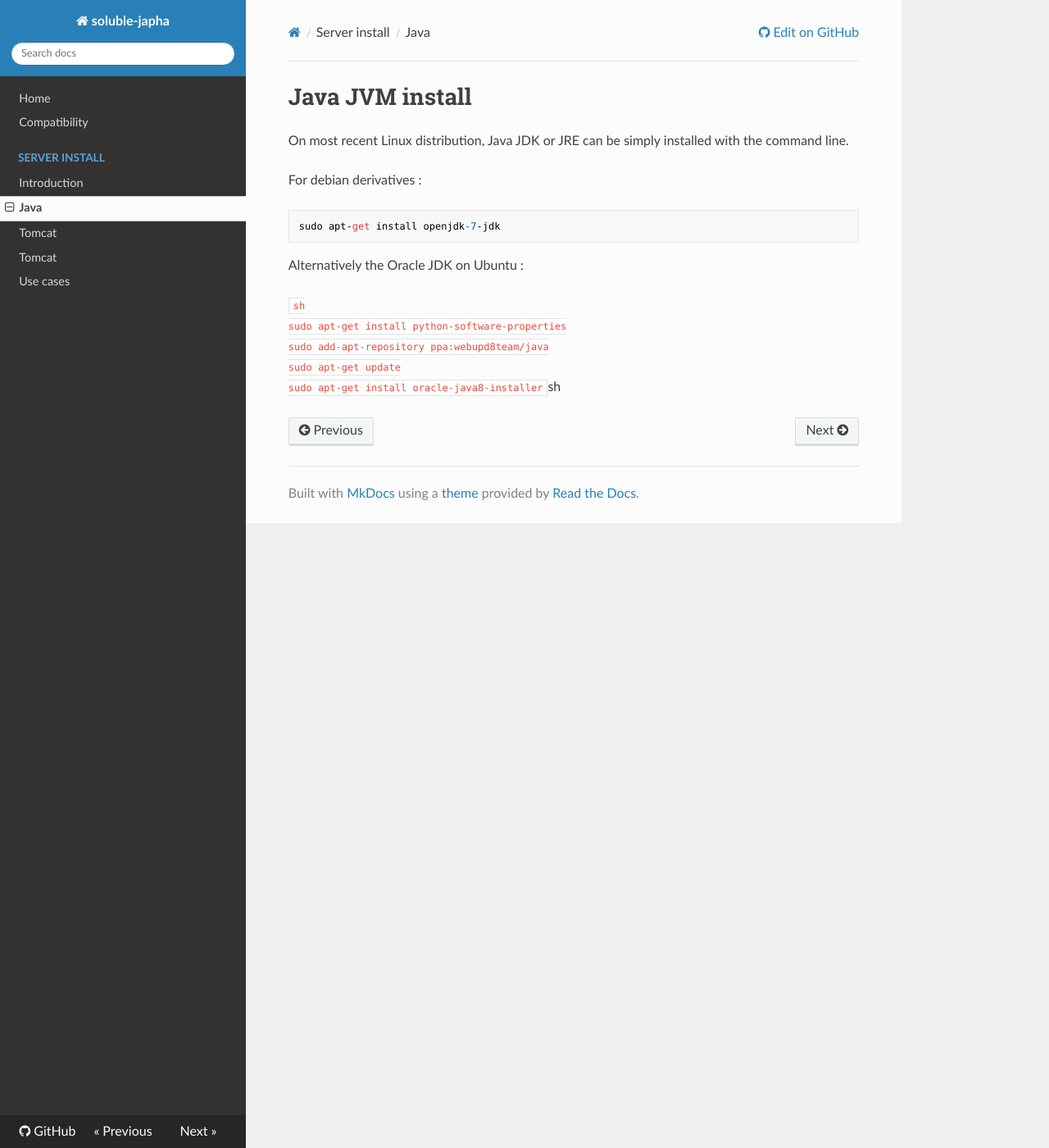
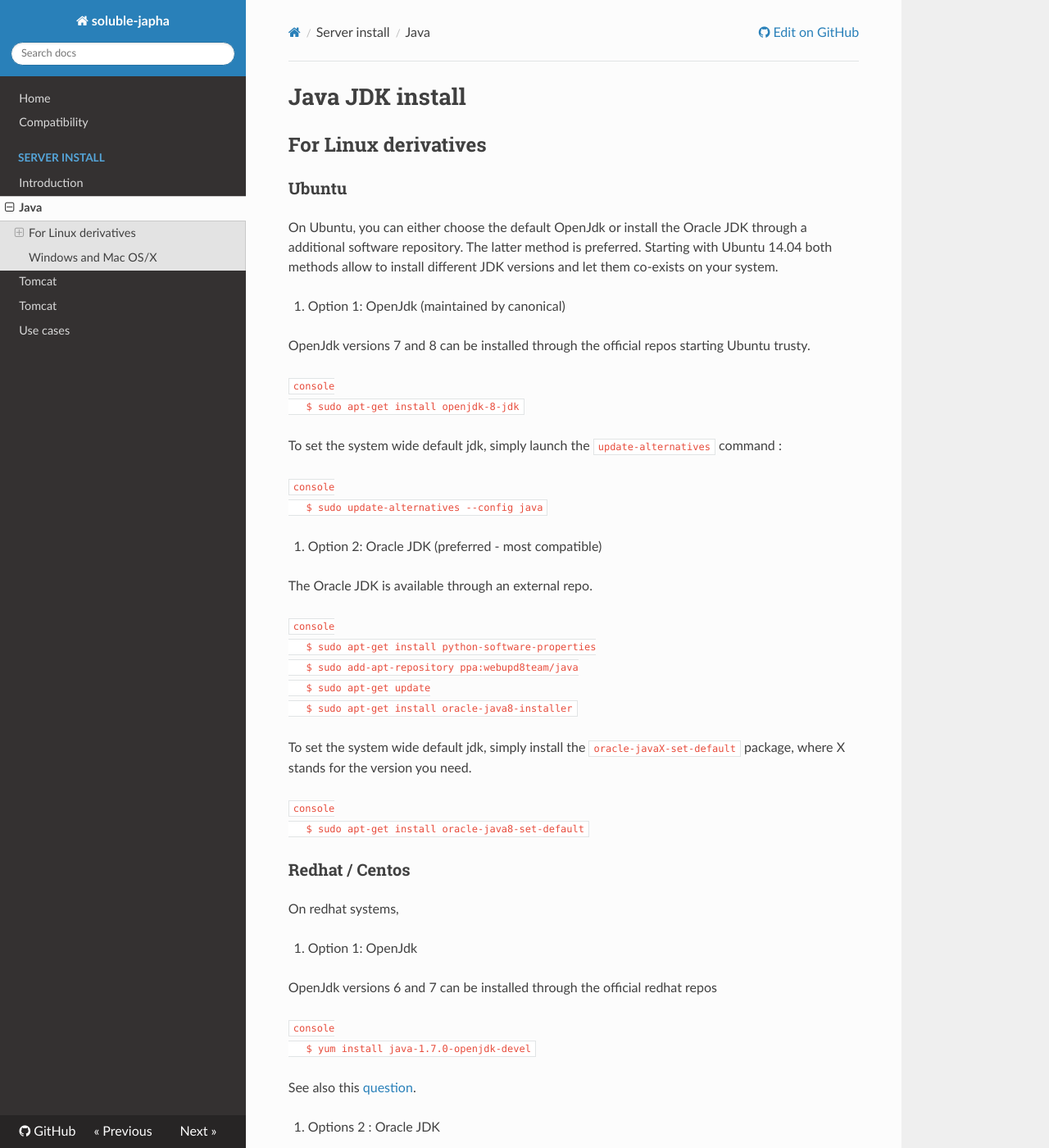
Before and after one commit to belgattitude/soluble-japha, an MkDocs documentation site: the page built from doc/server/install_java.md, in a window 1280 px wide and 1400 px high. Shown: the whole window at 82% size. Built offline with MkDocs 1.6.1, drawn with Linux system fonts in a browser that asks for light colours; nearby versions of some CDN libraries; old or Windows-style settings are respelled for this version of MkDocs; some of the changed text lies outside the part shown.

Commit message:
Updated documentation

````diff
--- a/doc/server/install_java.md
+++ b/doc/server/install_java.md
@@ -1,18 +1,65 @@
-# Java JVM install
+# Java JDK install
 
-On most recent Linux distribution, Java JDK or JRE can be simply installed with the command line.
+## For Linux derivatives
 
-For debian derivatives :
+### Ubuntu
 
-```sh
-sudo apt-get install openjdk-7-jdk
-```
+On Ubuntu, you can either choose the default OpenJdk or
+install the Oracle JDK through a additional software repository. The latter method
+is preferred. Starting with Ubuntu 14.04 both methods allow to install different
+JDK versions and let them co-exists on your system.
 
-Alternatively the Oracle JDK on Ubuntu :
+1. Option 1: OpenJdk (maintained by canonical)
 
-```sh
-sudo apt-get install python-software-properties
-sudo add-apt-repository ppa:webupd8team/java
-sudo apt-get update
-sudo apt-get install oracle-java8-installer
-```sh
+   OpenJdk versions 7 and 8 can be installed through the official repos starting Ubuntu trusty.
+
+   ```console
+   $ sudo apt-get install openjdk-8-jdk
+   ```
+
+   To set the system wide default jdk, simply launch the `update-alternatives` command :
+
+   ```console
+   $ sudo update-alternatives --config java
+   ```
+
+
+2. Option 2: Oracle JDK (preferred - most compatible)
+
+   The Oracle JDK is available through an external repo.
+
+   ```console
+   $ sudo apt-get install python-software-properties
+   $ sudo add-apt-repository ppa:webupd8team/java
+   $ sudo apt-get update
+   $ sudo apt-get install oracle-java8-installer
+   ```
+
+   To set the system wide default jdk, simply install the `oracle-javaX-set-default` package, where X stands for the version you need.
+
+   ```console
+   $ sudo apt-get install oracle-java8-set-default
+   ```
+
+### Redhat / Centos
+
+On redhat systems,
+
+1. Option 1: OpenJdk
+
+   OpenJdk versions 6 and 7 can be installed through the official redhat repos
+
+   ```console
+   $ yum install java-1.7.0-openjdk-devel
+   ```
+
+   See also this [question](https://access.redhat.com/documentation/en-US/JBoss_Enterprise_Application_Platform/6/html/Installation_Guide/Install_OpenJDK_on_Red_Hat_Enterprise_Linux.html).
+
+2. Options 2 : Oracle JDK
+
+   *For Redhat subscribed users, you can refer to this [solution](https://access.redhat.com/solutions/732883).*
+
+
+## Windows and Mac OS/X
+
+   Platform binaries are available at the [official oracle page](http://www.oracle.com/technetwork/java/javase/downloads/index.html)
````
Also changed, not shown: README.md (+14 -15 lines).
